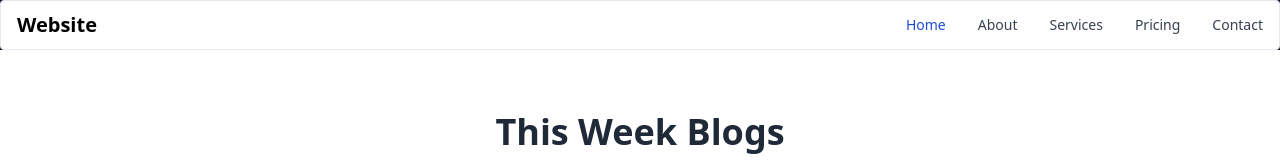
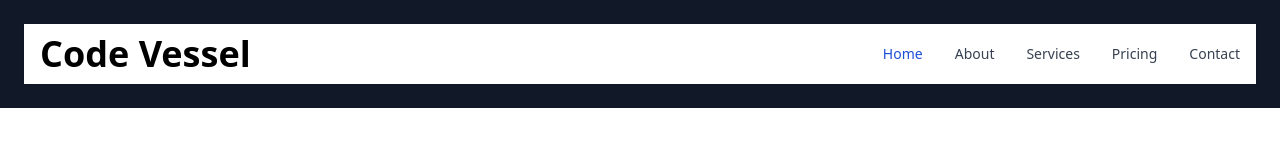
Before and after one commit to ChrisForti/blog, a React (Vite) app: page / in a window 1280 px wide. Shown: the top 160 px of the page. Built offline with nearby package versions, Linux system fonts and the light colour scheme.

Commit message:
Created a Navigation file and started styling header.

```diff
--- a/src/components/Header.tsx
+++ b/src/components/Header.tsx
@@ -1,7 +1,10 @@
+import { Navigation } from "./Navigation";
+
 export function Header() {
   return (
-    <header className="relative isolate overflow-hidden bg-gray-900">
-      <nav className="rounded border border-gray-200 bg-white px-2 py-2.5 shadow sm:px-4 dark:border-gray-700 dark:bg-gray-800">
+    <header className="relative isolate overflow-hidden bg-gray-900 p-6">
+      <Navigation />
+      {/* <nav className="rounded border border-gray-200 bg-white px-2 py-2.5 shadow sm:px-4 dark:border-gray-700 dark:bg-gray-800">
         <div className="container mx-auto flex flex-wrap items-center justify-between">
           <a href="/" className="flex items-center">
             <span className="self-center whitespace-nowrap text-xl font-semibold dark:text-white">
@@ -16,7 +19,7 @@ export function Header() {
               className="ml-3 inline-flex items-center rounded-lg p-2 text-sm text-gray-500 hover:bg-gray-100 focus:outline-none focus:ring-2 focus:ring-gray-200 md:hidden dark:text-gray-400 dark:hover:bg-gray-700 dark:focus:ring-gray-600"
             >
               <span className="sr-only">Open main menu</span>
-              {/* <!-- Hamburger icon --> */}
+
               <svg
                 className="h-6 w-6"
                 fill="none"
@@ -79,16 +82,16 @@ export function Header() {
             </ul>
           </div>
         </div>
-      </nav>
-
-      <script>
-        {/* const menuToggle = document.getElementById('menu-toggle');
-  const mobileMenu = document.getElementById('mobile-menu');
-
-  menuToggle.addEventListener('click', function () {
-    mobileMenu.classList.toggle('hidden');
-  });*/}
-      </script>
+      </nav> */}
     </header>
   );
 }
+
+//     <script>
+//       const menuToggle = document.getElementById('menu-toggle');
+// const mobileMenu = document.getElementById('mobile-menu');
+
+// menuToggle.addEventListener('click', function () {
+//   mobileMenu.classList.toggle('hidden');
+// });
+//     </script>
--- /dev/null
+++ b/src/components/Navigation.tsx
@@ -0,0 +1,83 @@
+export function Navigation() {
+  return (
+    <nav className="border-gray-200 bg-white px-4 py-2.5 shadow sm:px-4 dark:border-gray-700 dark:bg-gray-800">
+      <div className="container mx-auto flex flex-wrap items-center justify-between">
+        <a href="/" className="flex items-center">
+          <span className="self-center whitespace-nowrap text-4xl font-semibold dark:text-white">
+            Code Vessel
+          </span>
+        </a>
+
+        <div className="flex items-center">
+          <button
+            id="menu-toggle"
+            type="button"
+            className="ml-3 inline-flex items-center rounded-lg p-2 text-sm text-gray-500 hover:bg-gray-100 focus:outline-none focus:ring-2 focus:ring-gray-200 md:hidden dark:text-gray-400 dark:hover:bg-gray-700 dark:focus:ring-gray-600"
+          >
+            <span className="sr-only">Open main menu</span>
+            {/* <!-- Hamburger icon --> */}
+            <svg
+              className="h-6 w-6"
+              fill="none"
+              viewBox="0 0 24 24"
+              stroke="currentColor"
+            >
+              <path
+                stroke-linecap="round"
+                stroke-linejoin="round"
+                stroke-width="2"
+                d="M4 6h16M4 12h16m-7 6h7"
+              />
+            </svg>
+          </button>
+        </div>
+
+        <div className="hidden w-full md:block md:w-auto" id="mobile-menu">
+          <ul className="mt-4 flex flex-col md:mt-0 md:flex-row md:space-x-8 md:text-sm md:font-medium">
+            <li>
+              <a
+                href="#"
+                className="block rounded bg-blue-700 py-2 pl-3 pr-4 text-white md:bg-transparent md:p-0 md:text-blue-700 dark:text-white"
+                aria-current="page"
+              >
+                Home
+              </a>
+            </li>
+            <li>
+              <a
+                href="#"
+                className="block border-b border-gray-100 py-2 pl-3 pr-4 text-gray-700 hover:bg-gray-50 md:border-0 md:p-0 md:hover:bg-transparent md:hover:text-blue-700 dark:border-gray-700 dark:text-gray-400 dark:hover:bg-gray-700 dark:hover:text-white md:dark:hover:bg-transparent md:dark:hover:text-white"
+              >
+                About
+              </a>
+            </li>
+            <li>
+              <a
+                href="#"
+                className="block border-b border-gray-100 py-2 pl-3 pr-4 text-gray-700 hover:bg-gray-50 md:border-0 md:p-0 md:hover:bg-transparent md:hover:text-blue-700 dark:border-gray-700 dark:text-gray-400 dark:hover:bg-gray-700 dark:hover:text-white md:dark:hover:bg-transparent md:dark:hover:text-white"
+              >
+                Services
+              </a>
+            </li>
+            <li>
+              <a
+                href="#"
+                className="block border-b border-gray-100 py-2 pl-3 pr-4 text-gray-700 hover:bg-gray-50 md:border-0 md:p-0 md:hover:bg-transparent md:hover:text-blue-700 dark:border-gray-700 dark:text-gray-400 dark:hover:bg-gray-700 dark:hover:text-white md:dark:hover:bg-transparent md:dark:hover:text-white"
+              >
+                Pricing
+              </a>
+            </li>
+            <li>
+              <a
+                href="#"
+                className="block py-2 pl-3 pr-4 text-gray-700 hover:bg-gray-50 md:border-0 md:p-0 md:hover:bg-transparent md:hover:text-blue-700 dark:text-gray-400 dark:hover:bg-gray-700 dark:hover:text-white md:dark:hover:bg-transparent md:dark:hover:text-white"
+              >
+                Contact
+              </a>
+            </li>
+          </ul>
+        </div>
+      </div>
+    </nav>
+  );
+}
```
